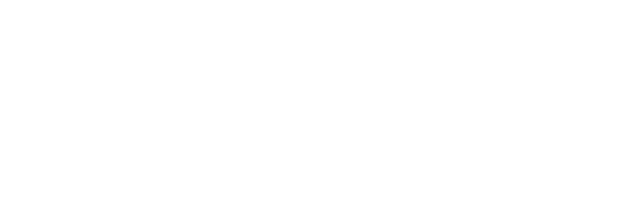
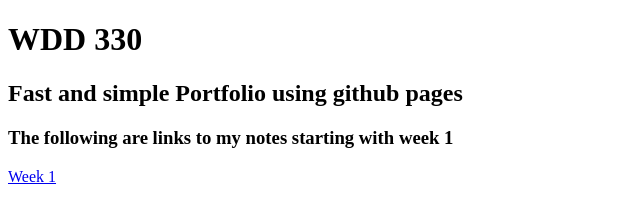
Before and after one commit to Willits-Alec/Alec-Port, a plain HTML site: page index.html in a window 1280 px wide. Shown: the whole page, without its empty margins (0-640 px from the left). Drawn offline with Linux system fonts and the light colour scheme.

Commit message:
first setup w/ w1 intro

```diff
--- a/index.html
+++ b/index.html
@@ -6,6 +6,9 @@
     <title>Alec Portfolio</title>
 </head>
 <body>
-
+    <h1>WDD 330</h1>
+    <h2>Fast and simple Portfolio using github pages</h2>
+    <h3>The following are links to my notes starting with week 1</h3>
+    <a href="/week1/w1notes.html">Week 1</a>
 </body>
 </html>
```
Also changed, not shown: week1/w1notes.html (added, +11 -0 lines).
